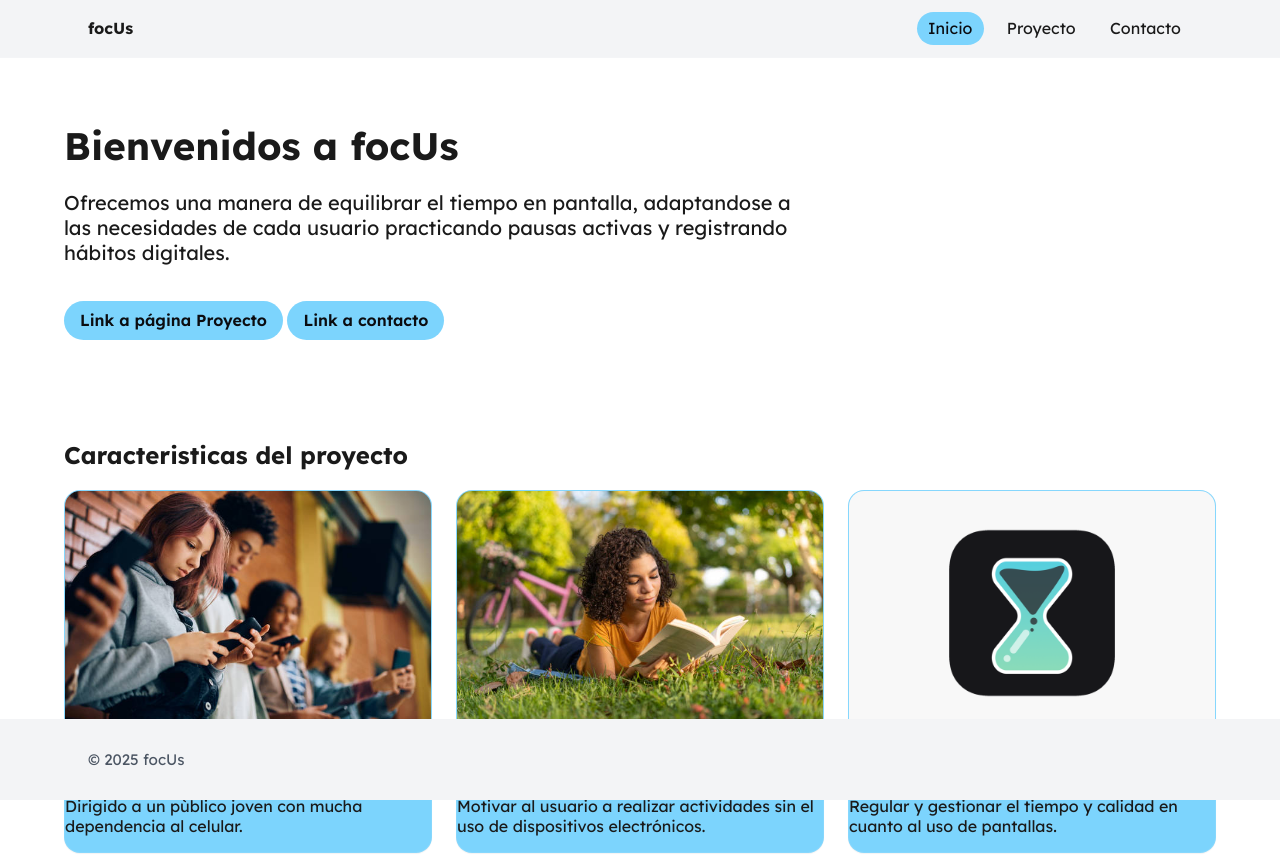
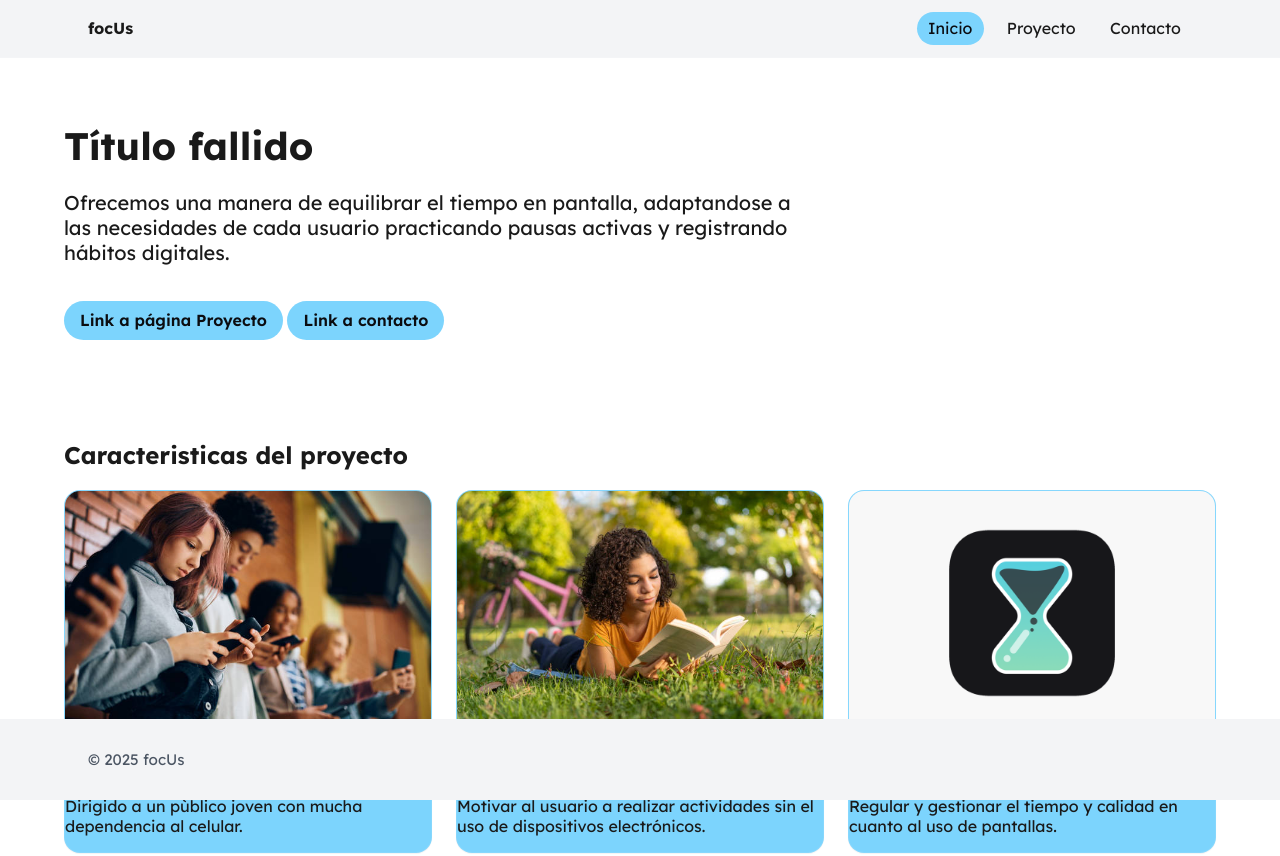
Before and after one commit to Juana-e/TP1FOCUS, a plain HTML site: page index.html in a window 1280 px wide. Shown: the top 856 px of the page. Drawn offline with Linux system fonts and the light colour scheme.

Commit message:
cambio de titulo

```diff
--- a/index.html
+++ b/index.html
@@ -29,7 +29,7 @@
 
   <main id="contenido" tabindex="-1">
     <section class="hero container">
-      <h1>Bienvenidos a focUs</h1>
+      <h1>Título fallido</h1>
       <p> Ofrecemos una manera de equilibrar el tiempo en pantalla, adaptandose a las necesidades de cada usuario practicando pausas activas y registrando hábitos digitales.
 
       </p>
```
